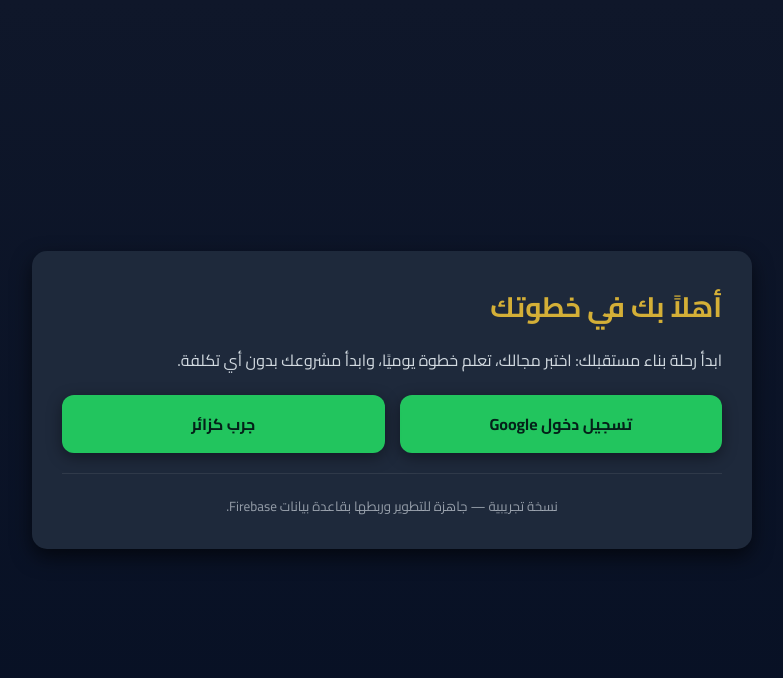
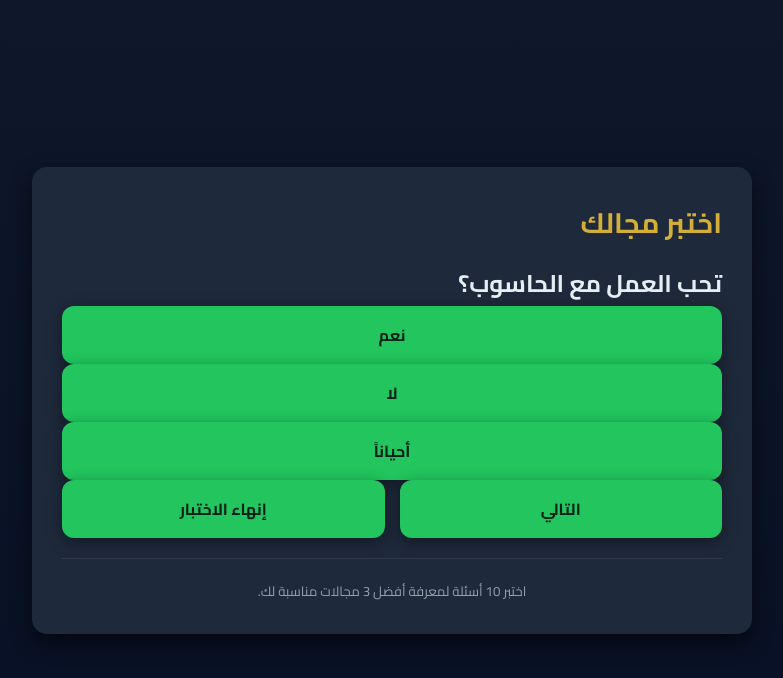
Before and after one commit to step-by-step-2026/Shbab, a plain HTML site: page index.html in a window 1280 px wide. Both pictures are taken after a click on the element "جرب كزائر". Shown: the whole page, without its empty margins (248-1031 px from the left). Drawn offline with Linux system fonts and the light colour scheme.

Commit message:
Update index.html

```diff
--- a/index.html
+++ b/index.html
@@ -6,114 +6,69 @@
 <title>خطوتك - ابني مستقبلك</title>
 <meta name="description" content="خطوتك: اختبارات، خطط تعلم يومية، مشاريع وفرص تدريبية للشباب">
 <link href="https://fonts.googleapis.com/css2?family=Cairo:wght@400;700&display=swap" rel="stylesheet">
-
 <style>
 :root{
-    --bg:#0f172a;
-    --card:#1e293b;
-    --accent:#22c55e;
-    --accent2:#d4af37;
-    --text:#e6edf3;
-    --shadow:0 8px 20px rgba(0,0,0,0.6);
+  --bg:#0f172a; --card:#1e293b; --accent:#22c55e; --accent2:#d4af37; --text:#e6edf3; --shadow:0 8px 20px rgba(0,0,0,0.6);
 }
-
-  *{box-sizing:border-box;margin:0;padding:0}
-  body{
-    font-family:'Cairo',sans-serif;
-    background:linear-gradient(180deg,#0f172a,#071024);
-    color:var(--text);
-    min-height:100vh;
-    display:flex;
-    justify-content:center;
-    align-items:center;
-    padding:20px;
-  }
-
-  .container{
-    max-width:720px;
-    width:100%;
-    background:var(--card);
-    border-radius:15px;
-    box-shadow:var(--shadow);
-    padding:30px;
-    animation:fadeIn 1s ease-out;
-  }
-
-  h1{
-    font-size:28px;
-    color:var(--accent2);
-    margin-bottom:12px;
-  }
-
-  p{
-    font-size:16px;
-    color:rgba(230,237,243,0.9);
-    margin-bottom:20px;
-  }
-
-  .grid{
-    display:grid;
-    grid-template-columns:1fr 1fr;
-    gap:15px;
-    margin-bottom:20px;
-  }
-
-  .btn{
-    display:flex;
-    align-items:center;
-    justify-content:center;
-    gap:8px;
-    background:var(--accent);
-    color:#042019;
-    font-weight:700;
-    padding:14px;
-    border-radius:12px;
-    cursor:pointer;
-    transition:0.3s;
-    font-size:16px;
-    box-shadow:0 4px 15px rgba(0,0,0,0.4);
-  }
-
-  .btn:hover{
-    background:var(--accent2);
-    color:#fff;
-    transform:translateY(-2px);
-    box-shadow:0 6px 20px rgba(0,0,0,0.6);
-  }
-
-  hr{
-    border:none;
-    border-top:1px solid rgba(255,255,255,0.08);
-    margin:20px 0;
-  }
-
-  small{
-    display:block;
-    text-align:center;
-    color:rgba(230,237,243,0.6);
-    margin-top:10px;
-  }
-
-  /* Fade-in animation */
-  @keyframes fadeIn{
-    from{opacity:0; transform:translateY(20px);}
-    to{opacity:1; transform:translateY(0);}
-  }
+*{box-sizing:border-box;margin:0;padding:0;}
+body{font-family:'Cairo',sans-serif;background:linear-gradient(180deg,#0f172a,#071024);color:var(--text);min-height:100vh;display:flex;justify-content:center;align-items:center;padding:20px;}
+.container{max-width:720px;width:100%;background:var(--card);border-radius:15px;box-shadow:var(--shadow);padding:30px;animation:fadeIn 1s ease-out;}
+h1{font-size:28px;color:var(--accent2);margin-bottom:12px;}
+p{font-size:16px;color:rgba(230,237,243,0.9);margin-bottom:20px;}
+.grid{display:grid;grid-template-columns:1fr 1fr;gap:15px;margin-bottom:20px;}
+.btn{display:flex;align-items:center;justify-content:center;gap:8px;background:var(--accent);color:#042019;font-weight:700;padding:14px;border-radius:12px;cursor:pointer;transition:0.3s;font-size:16px;box-shadow:0 4px 15px rgba(0,0,0,0.4);}
+.btn:hover{background:var(--accent2);color:#fff;transform:translateY(-2px);box-shadow:0 6px 20px rgba(0,0,0,0.6);}
+.hr{border:none;border-top:1px solid rgba(255,255,255,0.08);margin:20px 0;}
+small{display:block;text-align:center;color:rgba(230,237,243,0.6);margin-top:10px;}
+.hide{display:none;}
+.card{background:#1f2937;padding:15px;border-radius:12px;margin-bottom:15px;}
+.card h3{margin-bottom:6px;color:var(--accent2);}
+.card p{margin-bottom:4px;color:#e6edf3;font-size:14px;}
+@keyframes fadeIn{from{opacity:0;transform:translateY(20px);}to{opacity:1;transform:translateY(0);}}
 </style>
 </head>
 <body>
 
-<div class="container">
+<div class="container" id="app">
+
+  <!-- صفحة البداية -->
+  <div id="home">
     <h1>أهلاً بك في خطوتك</h1>
     <p>ابدأ رحلة بناء مستقبلك: اختبر مجالك، تعلم خطوة يوميًا، وابدأ مشروعك بدون أي تكلفة.</p>
-
     <div class="grid">
       <div class="btn" id="googleSign">تسجيل دخول Google</div>
       <div class="btn" id="guest">جرب كزائر</div>
     </div>
+    <hr class="hr">
+    <small>نسخة تجريبية — جاهزة للتطوير وربطها بقاعدة بيانات Firebase.</small>
+  </div>
 
-  <hr>
-  <small>نسخة تجريبية — جاهزة للتطوير وربطها بقاعدة بيانات Firebase.</small>
+  <!-- صفحة اختبار المجال -->
+  <div id="quiz" class="hide">
+    <h1>اختبر مجالك</h1>
+    <div id="questionContainer"></div>
+    <div class="grid">
+      <div class="btn" id="nextQuestion">التالي</div>
+      <div class="btn" id="finishQuiz">إنهاء الاختبار</div>
+    </div>
+    <hr class="hr">
+    <small>اختبر 10 أسئلة لمعرفة أفضل 3 مجالات مناسبة لك.</small>
+  </div>
+
+  <!-- صفحة الخطة 30 يوم -->
+  <div id="plan" class="hide">
+    <h1>خطة 30 يوم</h1>
+    <div id="planContainer"></div>
+    <div class="btn" id="backHome">العودة للصفحة الرئيسية</div>
+  </div>
+
+  <!-- صفحة المشاريع -->
+  <div id="projects" class="hide">
+    <h1>مشاريع جاهزة للشباب</h1>
+    <div id="projectsContainer"></div>
+    <div class="btn" id="backHome2">العودة للصفحة الرئيسية</div>
+  </div>
+
 </div>
 
 <script type="module">
@@ -135,9 +90,15 @@
 const auth = getAuth(app);
 const db = getFirestore(app);
 
-  document.getElementById('googleSign').addEventListener('click', async ()=>{
+// -------- الصفحة الرئيسية --------
+const home = document.getElementById('home');
+const quizPage = document.getElementById('quiz');
+const planPage = document.getElementById('plan');
+const projectsPage = document.getElementById('projects');
+
+document.getElementById('googleSign').addEventListener('click', async () => {
   const provider = new GoogleAuthProvider();
-    try{
+  try {
     const result = await signInWithPopup(auth, provider);
     const user = result.user;
     await setDoc(doc(db,"users",user.uid),{
@@ -147,15 +108,109 @@
       createdAt:serverTimestamp()
     },{merge:true});
     alert(`تم تسجيل الدخول. أهلاً ${user.displayName}`);
-    }catch(e){
-      console.error(e);
-      alert(`حدث خطأ: ${e.message}`);
-    }
+    showQuiz();
+  } catch(e){ console.error(e); alert(`حدث خطأ: ${e.message}`);}
 });
 
-  document.getElementById('guest').addEventListener('click', ()=>{
-    alert("أنت دخلت كزائر. بعض المميزات محدودة.");
+document.getElementById('guest').addEventListener('click', () => { showQuiz(); });
+
+// -------- وظائف SPA --------
+function hideAll(){ home.classList.add('hide'); quizPage.classList.add('hide'); planPage.classList.add('hide'); projectsPage.classList.add('hide'); }
+
+function showQuiz(){ hideAll(); quizPage.classList.remove('hide'); startQuiz(); }
+function showPlan(){ hideAll(); planPage.classList.remove('hide'); loadPlan(); }
+function showProjects(){ hideAll(); projectsPage.classList.remove('hide'); loadProjects(); }
+document.getElementById('backHome').addEventListener('click', ()=>{ hideAll(); home.classList.remove('hide'); });
+document.getElementById('backHome2').addEventListener('click', ()=>{ hideAll(); home.classList.remove('hide'); });
+
+// -------- اختبار المجال --------
+const questions = [
+  {q:"تحب العمل مع الحاسوب؟", options:["نعم","لا","أحياناً"]},
+  {q:"تحب تصميم الأشياء؟", options:["نعم","لا","أحياناً"]},
+  {q:"تحب الرياضيات والمنطق؟", options:["نعم","لا","أحياناً"]},
+  {q:"تحب الكتابة والتواصل؟", options:["نعم","لا","أحياناً"]},
+  {q:"تحب قيادة المشاريع؟", options:["نعم","لا","أحياناً"]},
+  {q:"تحب المبيعات والتسويق؟", options:["نعم","لا","أحياناً"]},
+  {q:"تحب المساعدة الإنسانية؟", options:["نعم","لا","أحياناً"]},
+  {q:"تحب حل المشاكل التقنية؟", options:["نعم","لا","أحياناً"]},
+  {q:"تحب الإبداع والفن؟", options:["نعم","لا","أحياناً"]},
+  {q:"تحب تنظيم الأحداث والفعاليات؟", options:["نعم","لا","أحياناً"]}
+];
+
+let currentQ=0, answers=[];
+
+const questionContainer = document.getElementById('questionContainer');
+const nextBtn = document.getElementById('nextQuestion');
+const finishBtn = document.getElementById('finishQuiz');
+
+function startQuiz(){
+  currentQ=0; answers=[];
+  renderQuestion();
+}
+
+function renderQuestion(){
+  const q = questions[currentQ];
+  let html = `<h2>${q.q}</h2>`;
+  q.options.forEach(opt=>{
+    html += `<div class="btn option">${opt}</div>`;
   });
+  questionContainer.innerHTML = html;
+  document.querySelectorAll('.option').forEach(btn=>{
+    btn.addEventListener('click', ()=>{
+      answers[currentQ]=btn.innerText;
+    });
+  });
+}
+
+nextBtn.addEventListener('click', ()=>{
+  if(currentQ<questions.length-1){ currentQ++; renderQuestion(); }else{ alert('هذا آخر سؤال، اضغط إنهاء الاختبار'); }
+});
+
+finishBtn.addEventListener('click', ()=>{
+  if(answers.length<questions.length){ alert('أجب على كل الأسئلة'); return;}
+  saveResult();
+});
+
+async function saveResult(){
+  try{
+    const user = auth.currentUser;
+    if(user){
+      await setDoc(doc(db,"results",user.uid),{answers, createdAt:serverTimestamp()},{merge:true});
+    }
+  }catch(e){console.error(e);}
+  alert("تم حفظ إجاباتك!");
+  showPlan();
+}
+
+// -------- خطة 30 يوم --------
+const planContainer = document.getElementById('planContainer');
+function loadPlan(){
+  const tasks = [];
+  for(let i=1;i<=30;i++){
+    tasks.push({day:i,task:`المهمة اليومية رقم ${i}`});
+  }
+  let html='';
+  tasks.forEach(t=>{
+    html+=`<div class="card"><h3>اليوم ${t.day}</h3><p>${t.task}</p></div>`;
+  });
+  planContainer.innerHTML = html;
+}
+
+// -------- المشاريع --------
+const projectsContainer = document.getElementById('projectsContainer');
+function loadProjects(){
+  const projects = [
+    {title:"مشروع تصميم لوجو", desc:"ابدأ بتصميم لوجوهات بسيطة"},
+    {title:"مشروع كتابة محتوى", desc:"ابدأ بكتابة مقالات قصيرة"},
+    {title:"مشروع قناة يوتيوب", desc:"ابدأ بفيديوهات قصيرة"},
+    {title:"مشروع متجر إلكتروني صغير", desc:"ابدأ ببيع منتجات بسيطة"}
+  ];
+  let html='';
+  projects.forEach(p=>{
+    html+=`<div class="card"><h3>${p.title}</h3><p>${p.desc}</p></div>`;
+  });
+  projectsContainer.innerHTML = html;
+}
 </script>
 
 </body>
```
Lines whose indentation alone changed are shown as unchanged.
